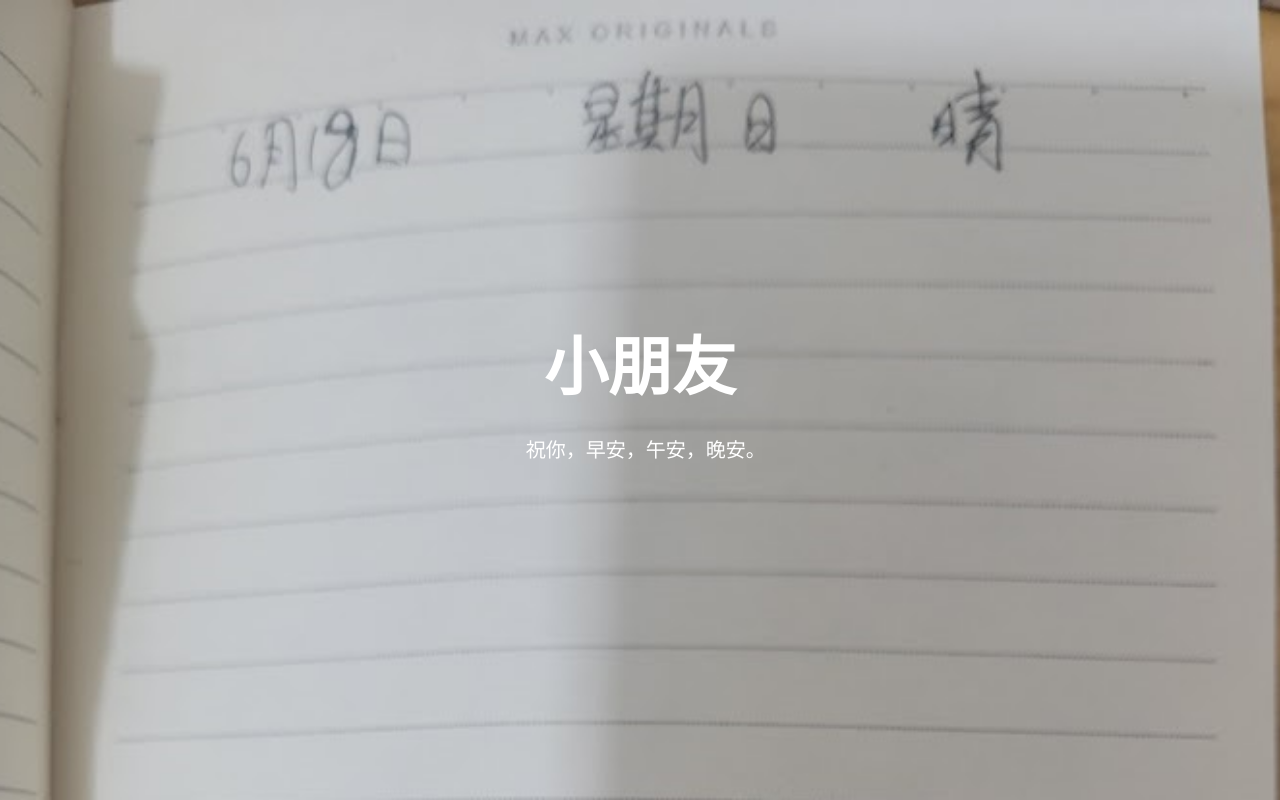
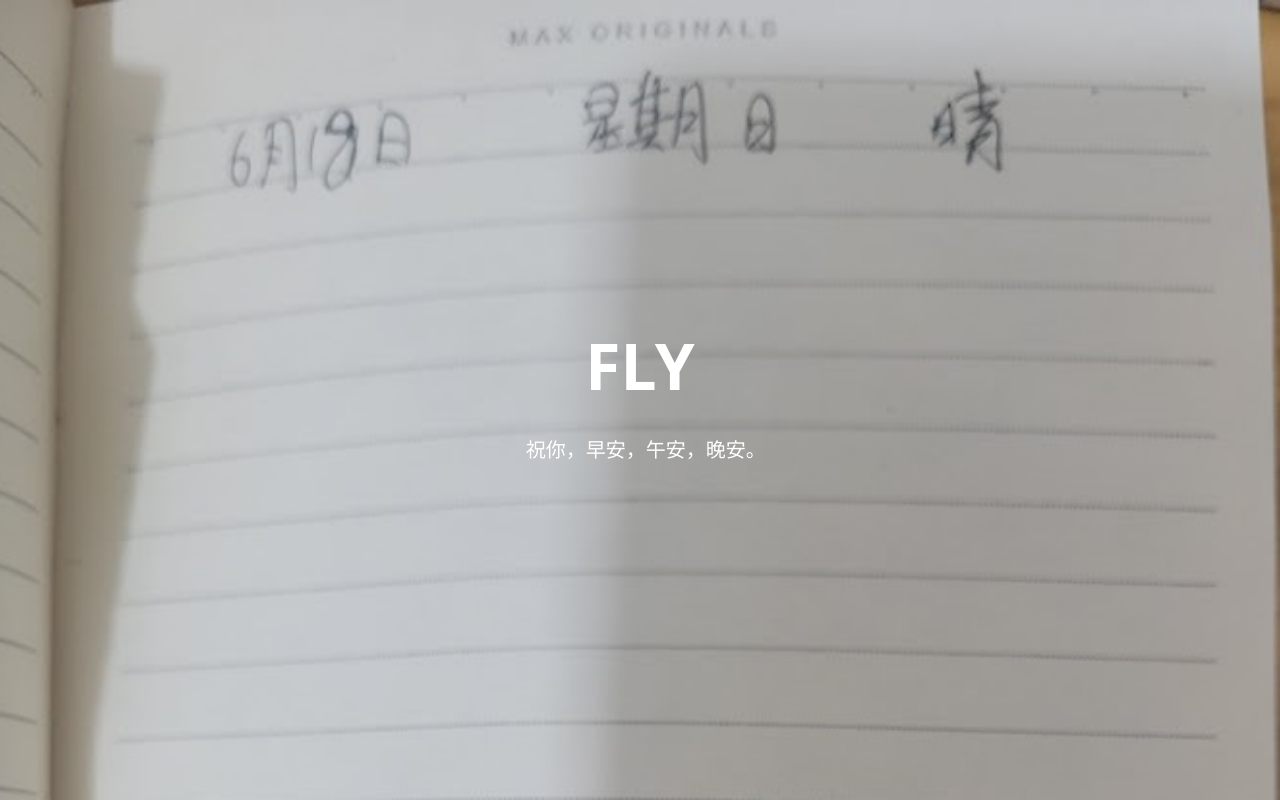
Before and after one commit to ChuheZhang/BygoneLove, a plain HTML site: page index.html in a window 1280 px wide. Drawn offline with Linux system fonts and the light colour scheme.

Commit message:
Say goodbye to the past

```diff
--- a/index.html
+++ b/index.html
@@ -4,20 +4,7 @@
 
 <script type="text/javascript" language="javascript">
     if(window.console&&window.console.log){
-        console.log("我自始至终都爱着同一个人，所有人都可以看得出来");
-        console.log("而且我这样的人自己肯定知道也不可能有别人爱上我，我当然只会深爱着同一个人，但唯独她不懂");
-        console.log("我没有故意冷暴力过她，中考后暑假外出的时候我没有智能手机，不过我当时也太自私没考虑太多");
-        console.log("在她第一次提分手的时候，我的自卑压倒了一切我的想法，我觉得，她的确配得上更好的人");
-        console.log("半年后我们复合，在她第二次提分手的时候，她说觉得我可能会打她，我明白我在她心中已经彻底没有位置");
-        console.log("同年我的学业也糟糕极了，我的自卑终于全方位将我击晕，每晚深夜抱着浅色床单默默流泪，其中痛苦只有我一人知道");
-        console.log("过去我一直将她视为我努力的来源，我只想证明我可以很优秀，但现在证明也没人看了，后来我的学业越来越差");
-        console.log("今天看来，那种将动力来源放在他人身上的做法实在是愚蠢，可那的确是我的真实想法，我能明白过去的我的执着和想法");
-        console.log("我一直深爱着她，但我不可能去打扰，因我知道我身上没有值得留恋的东西，胡乱打扰一个对我失望的人是不礼貌的做法");
-        console.log("因此，这更像是一种暗恋，当然，她觉得我可能因为分手而采取偏激行为去打她，这实属是对我的侮辱");
-        console.log("我追求纯粹的永恒的爱，后来又陷入爱而不得的痛苦，我追求学业的成功，又缺乏天赋");
-        console.log("我追求政治信仰，又在目睹一件件现实发生的事后彻底破碎，我追求的任何东西，都无一成功");
-        console.log("这样的人生实在是太失败了");
-        console.log("不过我相信有一天我可以蜕变，只是不知何时到来");
+        console.log("。");
     }
 </script>
 
@@ -26,7 +13,7 @@
 
 <head>
     <meta charset="UTF-8">
-    <meta name="description" content="小朋友, 祝你，早安，午安，晚安。">
+    <meta name="description" content="FLY, 祝你，早安，午安，晚安。">
     <meta name="viewport" content="width=device-width">
     <link rel="icon" href="/favicon.ico">
     <meta name="generator" content="Astro v4.5.5">
@@ -102,7 +89,7 @@
 
 <body>
     <main zdandfly>
-        <h1 zdandfly>小朋友</h1>
+        <h1 zdandfly>FLY</h1>
         <p class="instructions" zdandfly>
             祝你，早安，午安，晚安。
         </p> <img class="bg" src="/bg/2016-12-24.jpg" zdandfly>
```
